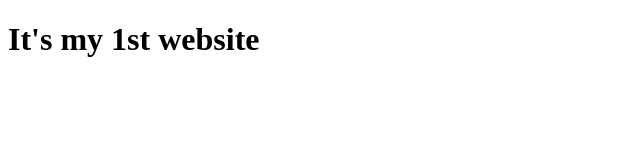
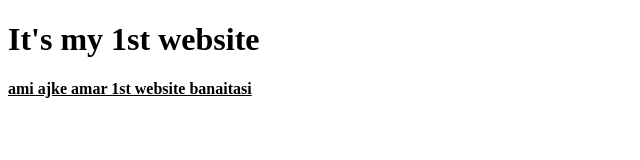
Before and after one commit to Fatin34/my-first-website, a plain HTML site: page index.html in a window 1280 px wide. Shown: the whole page, without its empty margins (0-640 px from the left). Drawn offline with Linux system fonts and the light colour scheme.

Commit message:
change off my html

```diff
--- a/index.html
+++ b/index.html
@@ -8,5 +8,8 @@
 </head>
 <body>
     <h1>It's my 1st website</h1>
+    <b><u>ami ajke amar 1st website banaitasi
+
+    </u></b>
 </body>
 </html>
```
